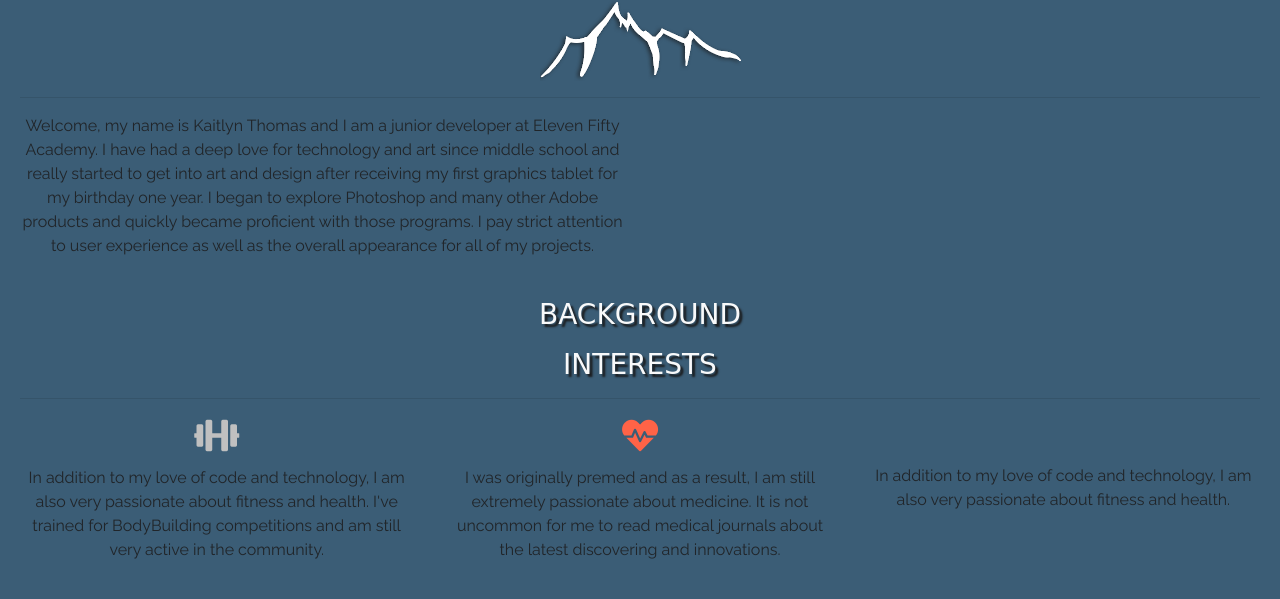
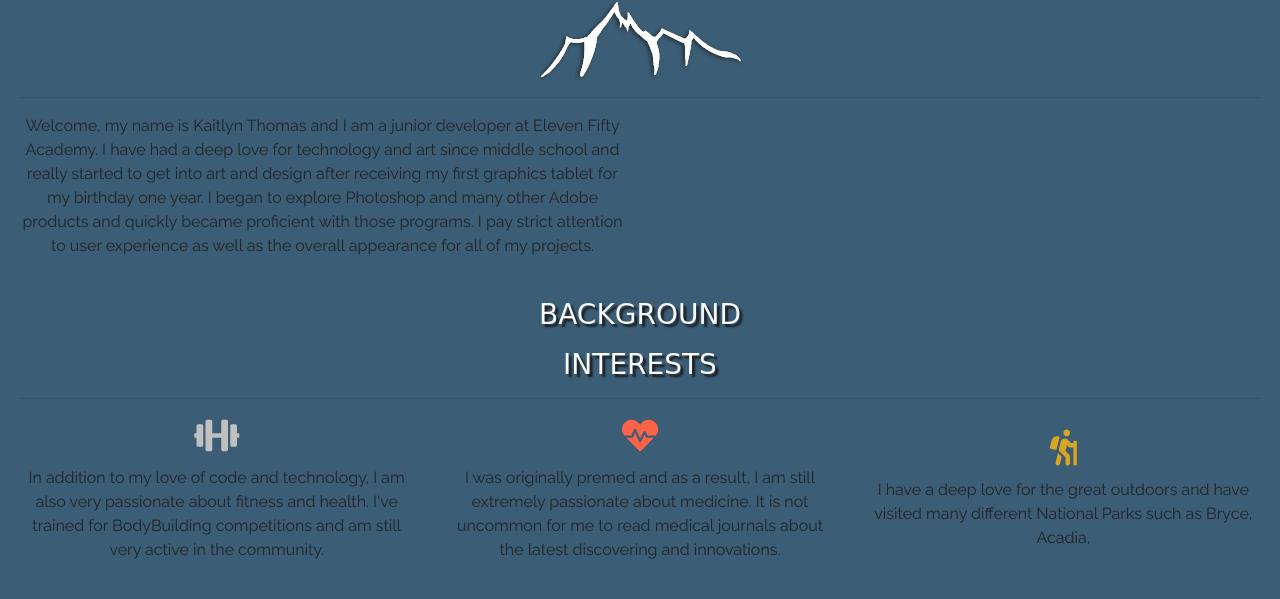
Before and after one commit to k-thomas2/Portfolio2018, a plain HTML site: page Kates Portfolio.html in a window 1280 px wide. Shown: the part 104-703 px from the top of the page. Drawn offline with nearby package versions, Linux system fonts and the light colour scheme; a web font is replaced by a local one.

Commit message:
updated interests section

```diff
--- a/Kates Portfolio.html
+++ b/Kates Portfolio.html
@@ -62,7 +62,8 @@ to user experience as well as the overall appearance for all of my projects. </p
 			<p>I was originally premed and as a result, I am still extremely passionate about medicine. It is not uncommon for me to read medical journals about the latest discovering and innovations.</p>
 		</div>
 		<div class="col-md-4">
-			<p>In addition to my love of code and technology, I am also very passionate about fitness and health.</p>
+			<h4><span style="font-size: 1.5em; color: goldenrod;"><i class="fas fa-hiking"></i></span></h4>
+			<p>I have a deep love for the great outdoors and have visited many different National Parks such as Bryce, Acadia, </p>
 		</div>
 	</div>
 
```
